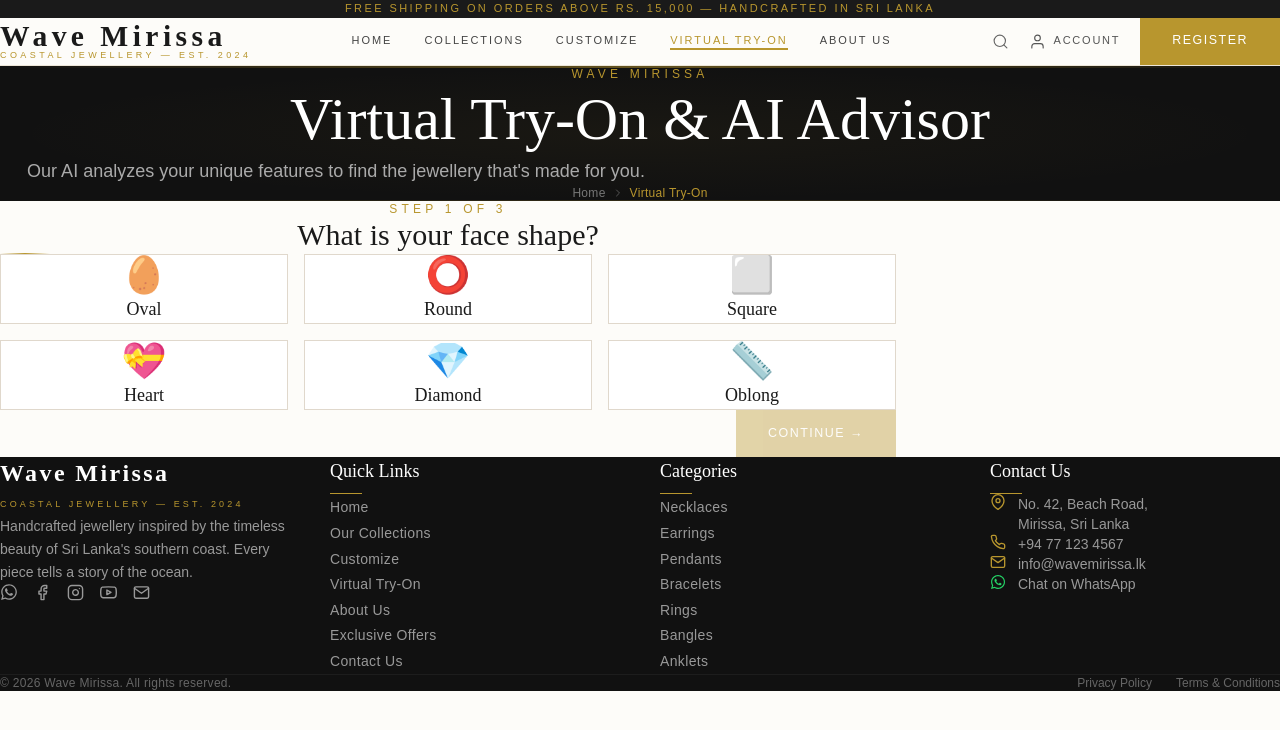
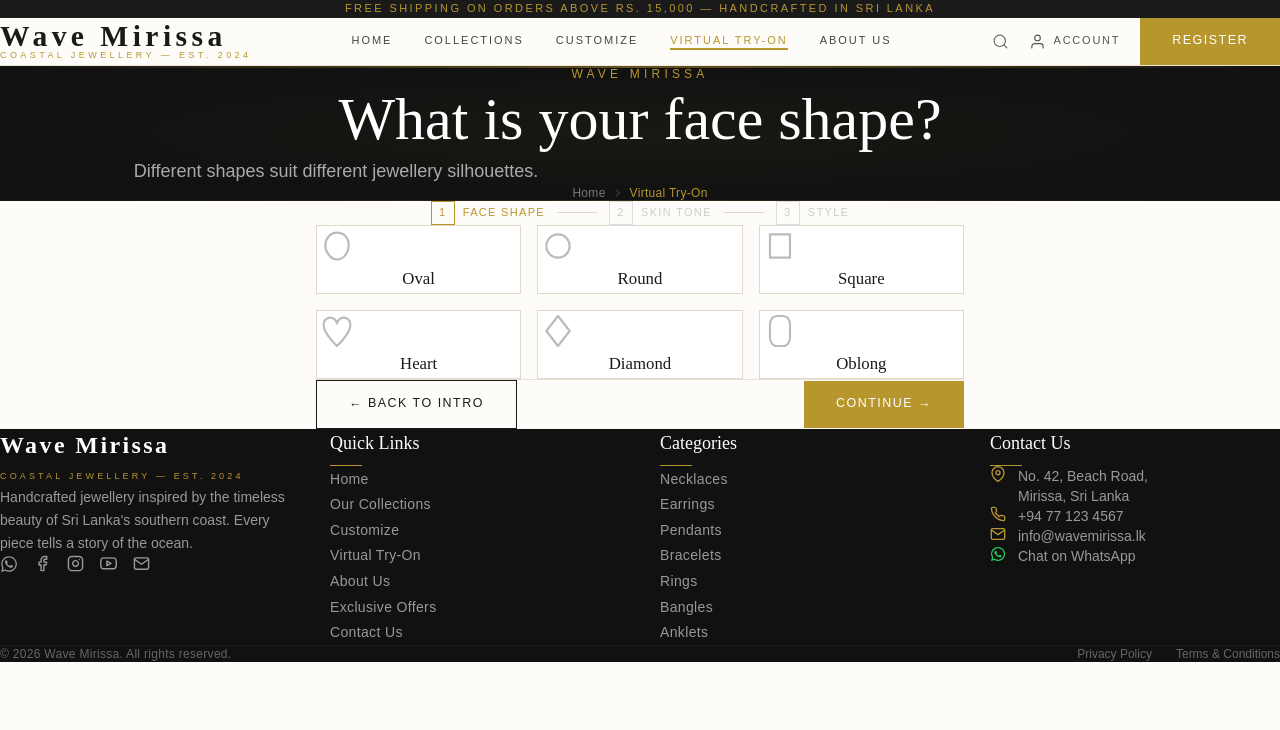
Before and after one commit to Pubudugunawardhana/Handmade-Jewellery-Frontend, a React (Vite) app: page /try-on in a window 1280 px wide. Both pictures are taken after a click on the button "START AI CONSULTATION". Shown: the top 730 px of the page. Built offline with nearby package versions, Linux system fonts and the light colour scheme; a web font is replaced by a local one.

Commit message:
feat: implement AI-driven style advisor page and update configuration

```diff
--- a/src/pages/TryOn.jsx
+++ b/src/pages/TryOn.jsx
@@ -1,186 +1,316 @@
 import React, { useState } from 'react';
 import { motion } from 'framer-motion';
+import { Link } from 'react-router-dom';
 import PageHero from '../components/PageHero';
 import Footer from '../components/Footer';
-import { FiCamera, FiSmile, FiHeart, FiArrowRight, FiCheck } from 'react-icons/fi';
+import { FiCheck, FiArrowRight } from 'react-icons/fi';
 
-const faceShapes = ['Oval', 'Round', 'Square', 'Heart', 'Diamond', 'Oblong'];
-const skinTones = [
-  { name: 'Fair', color: '#FDDBB4' },
-  { name: 'Light', color: '#F5C6A0' },
-  { name: 'Medium', color: '#D4956A' },
-  { name: 'Olive', color: '#B8874E' },
-  { name: 'Tan', color: '#9B6B3A' },
-  { name: 'Deep', color: '#5C3A1E' },
-];
-const personalities = [
-  { name: 'Classic & Timeless', icon: '👑', desc: 'Elegant, sophisticated, never out of style.' },
-  { name: 'Bold & Statement', icon: '🌟', desc: 'Dramatic, eye-catching, unforgettable.' },
-  { name: 'Minimalist', icon: '🌿', desc: 'Clean, simple, effortlessly chic.' },
-  { name: 'Romantic & Soft', icon: '🌸', desc: 'Feminine, delicate, dreamy.' },
-  { name: 'Coastal & Bohemian', icon: '🌊', desc: 'Free-spirited, ocean-inspired, natural.' },
-  { name: 'Modern & Edgy', icon: '⚡', desc: 'Contemporary, fashion-forward, unique.' },
+const FACE_SHAPES = [
+  { name: 'Oval',     icon: 'M12 4c-4 0-7 3.5-7 7.5S8 20 12 20s7-4 7-8.5S16 4 12 4z' },
+  { name: 'Round',    icon: 'M12 5a7 7 0 1 0 0 14A7 7 0 0 0 12 5z' },
+  { name: 'Square',   icon: 'M6 5h12v14H6z' },
+  { name: 'Heart',    icon: 'M12 21C12 21 4 13.5 4 8.5a4 4 0 0 1 8-1 4 4 0 0 1 8 1c0 5-8 12.5-8 12.5z' },
+  { name: 'Diamond',  icon: 'M12 3l7 9-7 9-7-9z' },
+  { name: 'Oblong',   icon: 'M10 3h4c2 0 4 2 4 5v8c0 3-2 5-4 5h-4c-2 0-4-2-4-5V8c0-3 2-5 4-5z' },
 ];
 
-const recommendations = [
-  { name: 'Ocean Wave Necklace', desc: 'Perfectly flatters your facial structure with flowing coastal curves.', image: '/necklace.png', match: '98% Match' },
-  { name: 'Pearl Drop Earrings', desc: 'Softens angular features and complements your skin tone beautifully.', image: '/earrings.png', match: '95% Match' },
-  { name: 'Coastal Wave Pendant', desc: 'A versatile piece that enhances your natural elegance.', image: '/pendant.png', match: '91% Match' },
+const SKIN_TONES = [
+  { name: 'Fair',   color: '#FDDBB4', text: 'Very light complexion' },
+  { name: 'Light',  color: '#F5C6A0', text: 'Light with warm tones' },
+  { name: 'Medium', color: '#D4956A', text: 'Medium with golden glow' },
+  { name: 'Olive',  color: '#B8874E', text: 'Olive, warm undertone' },
+  { name: 'Tan',    color: '#9B6B3A', text: 'Deep tan, rich tone' },
+  { name: 'Deep',   color: '#5C3A1E', text: 'Deep, beautifully dark' },
+];
+
+const STYLES = [
+  { name: 'Classic & Timeless',    desc: 'Elegant pieces that never go out of style.' },
+  { name: 'Bold & Statement',      desc: 'Eye-catching, dramatic, unforgettable.' },
+  { name: 'Minimalist',            desc: 'Clean, simple, effortlessly modern.' },
+  { name: 'Romantic & Soft',       desc: 'Delicate, feminine, dreamy aesthetics.' },
+  { name: 'Coastal & Bohemian',    desc: 'Ocean-inspired, free-spirited, natural.' },
+  { name: 'Modern & Edgy',         desc: 'Contemporary, fashion-forward, unique.' },
+];
+
+const RECS = [
+  { name: 'Ocean Wave Necklace',  image: '/necklace.png',  match: 98 },
+  { name: 'Pearl Drop Earrings',  image: '/earrings.png',  match: 95 },
+  { name: 'Coastal Wave Pendant', image: '/pendant.png',   match: 91 },
 ];
 
 const TryOn = () => {
-  const [step, setStep] = useState(0); // 0=intro, 1=face, 2=skin, 3=personality, 4=results
-  const [selections, setSelections] = useState({ face: '', skin: '', personality: '' });
+  const [step, setStep] = useState(0);
+  const [sel, setSel] = useState({ face: '', skin: '', style: '' });
 
-  const select = (key, val) => setSelections(s => ({ ...s, [key]: val }));
+  const pick = (k, v) => setSel(s => ({ ...s, [k]: v }));
+
+  // ── Intro screen ──
+  if (step === 0) {
+    return (
+      <div className="min-h-screen bg-[#FDFCF9]">
+        <PageHero
+          title="AI Style Advisor"
+          subtitle="Answer 3 quick questions and discover jewellery that was made for you."
+          crumbs={[{ name: 'Virtual Try-On' }]}
+        />
+
+        <section className="py-20">
+          <div style={{ maxWidth: '1024px', margin: '0 auto', padding: '0 56px' }}>
+
+            {/* How it works */}
+            <div className="text-center mb-14">
+              <p className="text-[#B8962E] text-[11px] tracking-[0.35em] uppercase font-medium mb-3">How It Works</p>
+              <h2 className="font-serif text-4xl md:text-5xl text-[#1a1a1a] font-light mb-4">Your Personal Stylist</h2>
+              <div className="gold-divider mx-auto mb-4" />
+              <p className="text-[#666] font-light max-w-xl mx-auto text-[1rem]">
+                Our AI analyzes three key factors to curate a selection of jewellery uniquely suited to you.
+              </p>
+            </div>
+
+            <div className="grid grid-cols-1 md:grid-cols-3 gap-6 mb-14">
+              {[
+                { num: '01', title: 'Face Shape Analysis', desc: 'Different face shapes suit different jewellery silhouettes. We match the right proportions to your features.' },
+                { num: '02', title: 'Skin Tone Matching',  desc: 'Gold, rose gold, white gold — each complements different skin tones. We find your perfect metal match.' },
+                { num: '03', title: 'Style Personality',   desc: 'Your personal aesthetic guides our curation. Tell us your vibe and we handle the rest.' },
+              ].map((item, i) => (
+                <motion.div
+                  key={i}
+                  initial={{ opacity: 0, y: 20 }}
+                  whileInView={{ opacity: 1, y: 0 }}
+                  viewport={{ once: true }}
+                  transition={{ duration: 0.5, delay: i * 0.12 }}
+                  className="bg-white border border-[#e8e0d0] p-8 border-t-2 border-t-[#B8962E]"
+                >
+                  <p className="font-serif text-4xl text-[#B8962E]/20 font-light mb-4">{item.num}</p>
+                  <h3 className="font-serif text-xl text-[#1a1a1a] font-light mb-3">{item.title}</h3>
+                  <div className="gold-divider mb-4" />
+                  <p className="text-[#888] font-light text-sm leading-relaxed">{item.desc}</p>
+                </motion.div>
+              ))}
+            </div>
+
+            <div className="text-center">
+              <button
+                onClick={() => setStep(1)}
+                className="btn-gold inline-flex items-center gap-3"
+              >
+                Start AI Consultation <FiArrowRight size={16} />
+              </button>
+            </div>
+          </div>
+        </section>
+
+        <Footer />
+      </div>
+    );
+  }
+
+  // ── Results ──
+  if (step === 4) {
+    return (
+      <div className="min-h-screen bg-[#FDFCF9]">
+        <PageHero title="Your AI Results" crumbs={[{ name: 'Virtual Try-On' }, { name: 'Results' }]} />
+        <section className="py-20">
+          <div style={{ maxWidth: '1024px', margin: '0 auto', padding: '0 56px' }}>
+            <div className="text-center mb-10">
+              <p className="text-[#B8962E] text-[11px] tracking-[0.35em] uppercase font-medium mb-3">Personalized for You</p>
+              <h2 className="font-serif text-4xl text-[#1a1a1a] font-light mb-3">Your Perfect Matches</h2>
+              <div className="gold-divider mx-auto mb-4" />
+              <p className="text-[#888] font-light text-sm">
+                Based on your <strong className="text-[#1a1a1a]">{sel.face}</strong> face shape,{' '}
+                <strong className="text-[#1a1a1a]">{sel.skin}</strong> skin tone, and{' '}
+                <em className="text-[#B8962E]">{sel.style}</em> style.
+              </p>
+            </div>
+
+            <div className="grid grid-cols-1 md:grid-cols-3 gap-6 mb-12">
+              {RECS.map((rec, i) => (
+                <motion.div
+                  key={i}
+                  initial={{ opacity: 0, y: 24 }}
+                  animate={{ opacity: 1, y: 0 }}
+                  transition={{ delay: i * 0.14 }}
+                  className="bg-white border border-[#e8e0d0] hover:border-[#B8962E]/40 hover:shadow-lg transition-all group"
+                >
+                  <div className="bg-[#F5F0E8] aspect-square flex items-center justify-center p-8">
+                    <img src={rec.image} alt={rec.name} className="w-full h-full object-contain group-hover:scale-105 transition-transform duration-500" />
+                  </div>
+                  <div className="p-5">
+                    <div className="flex items-center justify-between mb-2">
+                      <h3 className="font-serif text-lg text-[#1a1a1a] font-light">{rec.name}</h3>
+                      <span className="text-[9px] tracking-[0.15em] uppercase bg-[#B8962E]/10 text-[#B8962E] px-2 py-1 font-medium">{rec.match}% Match</span>
+                    </div>
+                    <Link to="/collections" className="text-[#B8962E] text-[11px] tracking-[0.15em] uppercase font-medium hover:underline inline-flex items-center gap-1">
+                      View Details <FiArrowRight size={11} />
+                    </Link>
+                  </div>
+                </motion.div>
+              ))}
+            </div>
+
+            <div className="flex flex-wrap items-center justify-center gap-4">
+              <button onClick={() => { setStep(0); setSel({ face: '', skin: '', style: '' }); }} className="btn-outline-dark">
+                Start Over
+              </button>
+              <Link to="/collections" className="btn-gold">Shop These Pieces</Link>
+            </div>
+          </div>
+        </section>
+        <Footer />
+      </div>
+    );
+  }
+
+  // ── Step screens ──
+  const steps = [
+    {
+      label: 'Face Shape',
+      question: 'What is your face shape?',
+      sub: 'Different shapes suit different jewellery silhouettes.',
+      key: 'face',
+      can: !!sel.face,
+      content: (
+        <div className="grid grid-cols-2 md:grid-cols-3 gap-4">
+          {FACE_SHAPES.map(s => (
+            <button
+              key={s.name}
+              type="button"
+              onClick={() => pick('face', s.name)}
+              className={`group p-7 border text-center transition-all duration-200 ${
+                sel.face === s.name ? 'border-[#B8962E] bg-[#B8962E]/5' : 'border-[#e0d8cc] bg-white hover:border-[#B8962E]/40'
+              }`}
+            >
+              <svg viewBox="0 0 24 24" fill="none" stroke={sel.face === s.name ? '#B8962E' : '#bbb'} strokeWidth="1.3" className="w-10 h-10 mx-auto mb-3 transition-colors group-hover:stroke-[#B8962E]">
+                <path strokeLinecap="round" strokeLinejoin="round" d={s.icon} />
+              </svg>
+              <span className={`font-serif text-[1.05rem] font-light ${sel.face === s.name ? 'text-[#B8962E]' : 'text-[#1a1a1a]'}`}>{s.name}</span>
+            </button>
+          ))}
+        </div>
+      ),
+    },
+    {
+      label: 'Skin Tone',
+      question: 'What is your skin tone?',
+      sub: 'We use this to match you with the most flattering metal types.',
+      key: 'skin',
+      can: !!sel.skin,
+      content: (
+        <div className="grid grid-cols-2 md:grid-cols-3 gap-4">
+          {SKIN_TONES.map(t => (
+            <button
+              key={t.name}
+              type="button"
+              onClick={() => pick('skin', t.name)}
+              className={`group p-6 border text-center transition-all duration-200 ${
+                sel.skin === t.name ? 'border-[#B8962E] ring-1 ring-[#B8962E]/30 bg-white' : 'border-[#e0d8cc] bg-white hover:border-[#B8962E]/40'
+              }`}
+            >
+              <span
+                className="block w-12 h-12 rounded-full mx-auto mb-3 shadow-md ring-2 ring-white"
+                style={{ backgroundColor: t.color }}
+              />
+              <p className={`font-serif text-[1.05rem] font-light mb-0.5 ${sel.skin === t.name ? 'text-[#B8962E]' : 'text-[#1a1a1a]'}`}>{t.name}</p>
+              <p className="text-[#bbb] text-[11px] font-light">{t.text}</p>
+            </button>
+          ))}
+        </div>
+      ),
+    },
+    {
+      label: 'Style',
+      question: 'Which style resonates with you?',
+      sub: 'Your personal aesthetic guides our recommendations.',
+      key: 'style',
+      can: !!sel.style,
+      content: (
+        <div className="grid grid-cols-1 md:grid-cols-2 gap-4">
+          {STYLES.map(s => (
+            <button
+              key={s.name}
+              type="button"
+              onClick={() => pick('style', s.name)}
+              className={`group flex items-start gap-4 p-6 border text-left transition-all duration-200 ${
+                sel.style === s.name ? 'border-[#B8962E] bg-[#B8962E]/5' : 'border-[#e0d8cc] bg-white hover:border-[#B8962E]/40'
+              }`}
+            >
+              <div>
+                <p className={`font-serif text-[1.1rem] font-light mb-1 ${sel.style === s.name ? 'text-[#B8962E]' : 'text-[#1a1a1a]'}`}>{s.name}</p>
+                <p className="text-[#999] text-sm font-light">{s.desc}</p>
+              </div>
+              {sel.style === s.name && <FiCheck size={18} className="text-[#B8962E] ml-auto flex-shrink-0 mt-0.5" strokeWidth={2} />}
+            </button>
+          ))}
+        </div>
+      ),
+    },
+  ];
+
+  const current = steps[step - 1];
 
   return (
     <div className="min-h-screen bg-[#FDFCF9]">
       <PageHero
-        title="Virtual Try-On & AI Advisor"
-        subtitle="Our AI analyzes your unique features to find the jewellery that's made for you."
+        title={current.question}
+        subtitle={current.sub}
         crumbs={[{ name: 'Virtual Try-On' }]}
       />
 
-      <section className="py-20">
-        <div className="max-w-4xl mx-auto px-6 md:px-10">
+      <section className="py-16">
+        <div style={{ maxWidth: '760px', margin: '0 auto', padding: '0 56px' }}>
 
-          {/* Intro */}
-          {step === 0 && (
-            <motion.div initial={{ opacity: 0, y: 20 }} animate={{ opacity: 1, y: 0 }} className="text-center">
-              <div className="grid grid-cols-1 md:grid-cols-3 gap-6 mb-12">
-                {[
-                  { icon: <FiSmile size={28} />, title: 'Face Shape Analysis', desc: 'We analyze your face shape to recommend the most flattering styles.' },
-                  { icon: <FiHeart size={28} />, title: 'Skin Tone Matching', desc: 'Gold, rose gold, or white gold — we match to your unique complexion.' },
-                  { icon: <FiCamera size={28} />, title: 'Personality Styling', desc: 'Your personal style DNA guides our AI recommendations.' },
-                ].map((item, i) => (
-                  <div key={i} className="bg-white border border-[#e8e0d0] p-8 hover:border-[#B8962E]/40 transition-colors">
-                    <div className="text-[#B8962E] mb-4">{item.icon}</div>
-                    <h3 className="font-serif text-lg text-[#1a1a1a] font-light mb-2">{item.title}</h3>
-                    <p className="text-[#999] text-sm font-light">{item.desc}</p>
+          {/* Mini step indicator */}
+          <div className="flex items-center justify-center gap-3 mb-12">
+            {steps.map((s, i) => (
+              <React.Fragment key={i}>
+                <div className={`flex items-center gap-2 text-[11px] tracking-[0.12em] uppercase font-medium ${step === i + 1 ? 'text-[#B8962E]' : step > i + 1 ? 'text-[#B8962E]/50' : 'text-[#ccc]'}`}>
+                  <span className={`w-6 h-6 flex items-center justify-center border text-[11px] ${step === i + 1 ? 'border-[#B8962E] text-[#B8962E]' : step > i + 1 ? 'border-[#B8962E] bg-[#B8962E] text-white' : 'border-[#ddd] text-[#ccc]'}`}>
+                    {step > i + 1 ? <FiCheck size={12} strokeWidth={2.5} /> : i + 1}
+                  </span>
+                  <span className="hidden sm:inline">{s.label}</span>
                 </div>
+                {i < steps.length - 1 && <div className={`h-px w-10 ${step > i + 1 ? 'bg-[#B8962E]' : 'bg-[#e0d8cc]'}`} />}
+              </React.Fragment>
             ))}
           </div>
-              <div className="gold-divider mx-auto mb-8"></div>
-              <h2 className="font-serif text-3xl text-[#1a1a1a] font-light mb-4">Ready to discover your perfect jewellery?</h2>
-              <p className="text-[#666] font-light mb-8">Answer 3 simple questions and our AI will curate a personalized collection just for you.</p>
-              <button onClick={() => setStep(1)} className="btn-gold rounded-none inline-flex items-center gap-2">
-                Start AI Consultation <FiArrowRight size={16} />
+
+          {/* Step content */}
+          <motion.div
+            key={step}
+            initial={{ opacity: 0, x: 16 }}
+            animate={{ opacity: 1, x: 0 }}
+            transition={{ duration: 0.35 }}
+          >
+            {current.content}
+          </motion.div>
+
+          {/* Navigation */}
+          <div className="flex items-center justify-between mt-10 pt-6 border-t border-[#e8e0d0]">
+            <button
+              onClick={() => setStep(s => s - 1)}
+              className="btn-outline-dark"
+            >
+              {step === 1 ? '← Back to Intro' : '← Back'}
             </button>
-            </motion.div>
-          )}
 
-          {/* Step 1: Face Shape */}
-          {step === 1 && (
-            <motion.div initial={{ opacity: 0, x: 20 }} animate={{ opacity: 1, x: 0 }}>
-              <div className="text-center mb-10">
-                <p className="text-[#B8962E] text-xs tracking-[0.35em] uppercase font-medium mb-2">Step 1 of 3</p>
-                <h2 className="font-serif text-3xl text-[#1a1a1a] font-light">What is your face shape?</h2>
-                <div className="gold-divider mx-auto mt-4"></div>
-              </div>
-              <div className="grid grid-cols-2 md:grid-cols-3 gap-4">
-                {faceShapes.map(shape => (
-                  <button key={shape} onClick={() => select('face', shape)}
-                    className={`p-6 border text-center transition-all ${selections.face === shape ? 'border-[#B8962E] bg-[#B8962E]/5' : 'border-[#e0d8cc] bg-white hover:border-[#B8962E]/40'}`}>
-                    <span className="block text-4xl mb-3">
-                      {shape === 'Oval' ? '🥚' : shape === 'Round' ? '⭕' : shape === 'Square' ? '⬜' : shape === 'Heart' ? '💝' : shape === 'Diamond' ? '💎' : '📏'}
-                    </span>
-                    <span className="font-serif text-lg text-[#1a1a1a] font-light">{shape}</span>
+            {step < 3 ? (
+              <button
+                onClick={() => setStep(s => s + 1)}
+                disabled={!current.can}
+                className="btn-gold"
+              >
+                Continue →
               </button>
-                ))}
-              </div>
-              <div className="flex justify-end mt-8">
-                <button onClick={() => setStep(2)} disabled={!selections.face} className="btn-gold rounded-none disabled:opacity-40">Continue →</button>
-              </div>
-            </motion.div>
-          )}
-
-          {/* Step 2: Skin Tone */}
-          {step === 2 && (
-            <motion.div initial={{ opacity: 0, x: 20 }} animate={{ opacity: 1, x: 0 }}>
-              <div className="text-center mb-10">
-                <p className="text-[#B8962E] text-xs tracking-[0.35em] uppercase font-medium mb-2">Step 2 of 3</p>
-                <h2 className="font-serif text-3xl text-[#1a1a1a] font-light">What is your skin tone?</h2>
-                <div className="gold-divider mx-auto mt-4"></div>
-              </div>
-              <div className="grid grid-cols-2 md:grid-cols-3 gap-4">
-                {skinTones.map(tone => (
-                  <button key={tone.name} onClick={() => select('skin', tone.name)}
-                    className={`p-6 border text-center transition-all ${selections.skin === tone.name ? 'border-[#B8962E] ring-2 ring-[#B8962E]/30' : 'border-[#e0d8cc] bg-white hover:border-[#B8962E]/40'}`}>
-                    <span className="block w-12 h-12 rounded-full mx-auto mb-3 ring-2 ring-white shadow-md" style={{ backgroundColor: tone.color }}></span>
-                    <span className="font-serif text-lg text-[#1a1a1a] font-light">{tone.name}</span>
-                  </button>
-                ))}
-              </div>
-              <div className="flex justify-between mt-8">
-                <button onClick={() => setStep(1)} className="btn-outline-dark rounded-none">← Back</button>
-                <button onClick={() => setStep(3)} disabled={!selections.skin} className="btn-gold rounded-none disabled:opacity-40">Continue →</button>
-              </div>
-            </motion.div>
-          )}
-
-          {/* Step 3: Personality */}
-          {step === 3 && (
-            <motion.div initial={{ opacity: 0, x: 20 }} animate={{ opacity: 1, x: 0 }}>
-              <div className="text-center mb-10">
-                <p className="text-[#B8962E] text-xs tracking-[0.35em] uppercase font-medium mb-2">Step 3 of 3</p>
-                <h2 className="font-serif text-3xl text-[#1a1a1a] font-light">What describes your style?</h2>
-                <div className="gold-divider mx-auto mt-4"></div>
-              </div>
-              <div className="grid grid-cols-1 md:grid-cols-2 gap-4">
-                {personalities.map(p => (
-                  <button key={p.name} onClick={() => select('personality', p.name)}
-                    className={`p-6 border text-left transition-all flex gap-4 items-start ${selections.personality === p.name ? 'border-[#B8962E] bg-[#B8962E]/5' : 'border-[#e0d8cc] bg-white hover:border-[#B8962E]/40'}`}>
-                    <span className="text-3xl flex-shrink-0">{p.icon}</span>
-                    <div>
-                      <p className="font-serif text-lg text-[#1a1a1a] font-light">{p.name}</p>
-                      <p className="text-[#999] text-sm font-light">{p.desc}</p>
-                    </div>
-                    {selections.personality === p.name && <FiCheck size={18} className="text-[#B8962E] ml-auto flex-shrink-0 mt-1" />}
-                  </button>
-                ))}
-              </div>
-              <div className="flex justify-between mt-8">
-                <button onClick={() => setStep(2)} className="btn-outline-dark rounded-none">← Back</button>
-                <button onClick={() => setStep(4)} disabled={!selections.personality} className="btn-gold rounded-none disabled:opacity-40">
+            ) : (
+              <button
+                onClick={() => setStep(4)}
+                disabled={!current.can}
+                className="btn-gold"
+              >
                 Get My Recommendations →
               </button>
+            )}
           </div>
-            </motion.div>
-          )}
-
-          {/* Step 4: Results */}
-          {step === 4 && (
-            <motion.div initial={{ opacity: 0, y: 20 }} animate={{ opacity: 1, y: 0 }}>
-              <div className="text-center mb-10">
-                <p className="text-[#B8962E] text-xs tracking-[0.35em] uppercase font-medium mb-2">Your AI Results</p>
-                <h2 className="font-serif text-3xl text-[#1a1a1a] font-light mb-2">Your Perfect Matches</h2>
-                <p className="text-[#999] font-light text-sm">Based on your <strong>{selections.face}</strong> face shape, <strong>{selections.skin}</strong> skin tone, and <em>{selections.personality}</em> style.</p>
-                <div className="gold-divider mx-auto mt-4"></div>
-              </div>
-              <div className="grid grid-cols-1 md:grid-cols-3 gap-6 mb-10">
-                {recommendations.map((rec, i) => (
-                  <motion.div key={i} initial={{ opacity: 0, y: 20 }} animate={{ opacity: 1, y: 0 }} transition={{ delay: i * 0.15 }}
-                    className="bg-white border border-[#e8e0d0] hover:border-[#B8962E]/40 hover:shadow-lg transition-all group">
-                    <div className="bg-[#F5F0E8] aspect-square flex items-center justify-center p-6">
-                      <img src={rec.image} alt={rec.name} className="w-full h-full object-contain transition-transform duration-500 group-hover:scale-105" />
-                    </div>
-                    <div className="p-5">
-                      <div className="flex items-center justify-between mb-2">
-                        <h3 className="font-serif text-lg text-[#1a1a1a] font-light">{rec.name}</h3>
-                        <span className="text-[10px] tracking-widest text-[#B8962E] bg-[#B8962E]/10 px-2 py-1 font-medium uppercase">{rec.match}</span>
-                      </div>
-                      <p className="text-[#999] text-xs font-light leading-relaxed">{rec.desc}</p>
-                    </div>
-                  </motion.div>
-                ))}
-              </div>
-              <div className="text-center">
-                <button onClick={() => { setStep(0); setSelections({ face: '', skin: '', personality: '' }); }} className="btn-outline-dark rounded-none mr-4">Start Over</button>
-                <a href="/collections" className="btn-gold rounded-none inline-block">Shop These Pieces →</a>
-              </div>
-            </motion.div>
-          )}
         </div>
       </section>
       <Footer />
```
Also changed, not shown: src/components/Features.jsx (+20 -18 lines). Lines whose indentation alone changed are shown as unchanged.
